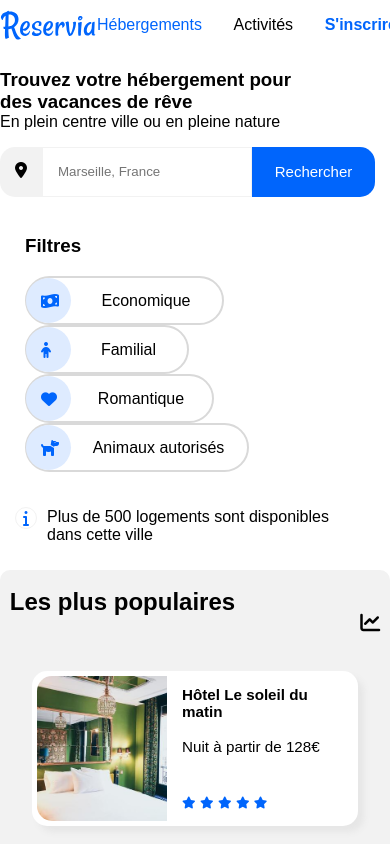
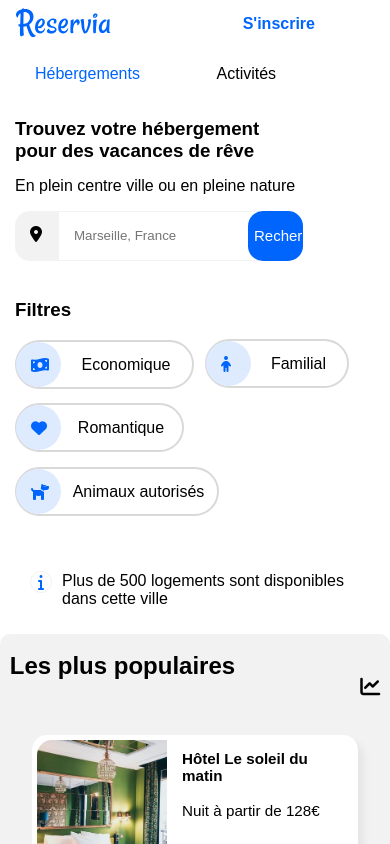
Before and after one commit to diahaby/DiahabyHalima_2_27072021, a plain HTML site: page index.html in a window 390 px wide. Shown: the top 844 px of the page. Drawn offline with Linux system fonts and the light colour scheme.

Commit message:
responsive partie 3

```diff
--- a/index.html
+++ b/index.html
@@ -14,13 +14,13 @@
 
 </head>
 <body>
-    <header>
+    <header class="header">
         <div>
             <nav class="nav">
                 <img src="./images/logo/Reservia.svg" alt="Reservia">
             <div>
                 <ul class="menu">
-                    <li class="menu-item bordernav"><a href="#ancrehebergement"> Hébergements</a></li>
+                    <li class="menu-item1 bordernav"><a href="#ancrehebergement"> Hébergements</a></li>
                     <li class="bordernav menuact"><a href="#ancreactivite"> Activités</a></li>
                     <li class="menu-item login bordernav" ><a href="#"> S'inscrire</a></li>
                 </ul>
@@ -63,7 +63,7 @@
                 <div class="flexnom">Romantique</div>
             </div>
 
-            <div class="titreincon flexbetween">
+            <div class="titreincon titreanimaux flexbetween">
                <div class="flexincon"><i class="fas fa-dog  flexcentre"></i></div>
                 <div class="flexnom">Animaux autorisés</div>
             </div>
--- a/style/mobile.css
+++ b/style/mobile.css
@@ -1,20 +1,78 @@
 @media all and (max-width:767px) {
     body{
-        margin: 0;
-        padding: 0;
-        margin: auto;
+
+        width: 100%;
+        margin: 0px;
     }
 
+    .header{
+        padding-left: 15px;
+    }
+
+    .headrecherche{
+        width: 305px;
+    }
+
+    nav.nav{
+        display: block;
+
+    }
+
+    .menu-item1{
+        margin-left: 20px;
+
+
+    }
+
+    .menu-item{
+        position: relative;
+        bottom: 50px;
+    }
+
+    .menuact{
+        position: relative;
+        left: 55px;
+    }
+    .place{
+        width: 190px;
+    }
+    .recherche{
+        width: 55px;
+        border-radius: 15px;
+    }
 
     .titrevacance{
         width: 75%;
+        margin-bottom: 15px;
     }
     .filtre{
         flex-direction: column;
         align-items: flex-start;
-        margin-left: 25px;
     }
 
+    .titreeco{
+        width: 175px;
+
+    }
+
+    .titrefamilial{
+        width: 140px;
+        position: relative;
+        left: 190px;
+        bottom: 50px;
+    }
+
+    .titreroman{
+        width: 165px;
+        position: relative;
+        bottom: 35px;
+    }
+
+    .titreanimaux{
+        width: 200px;
+        position: relative;
+        bottom: 20px;
+    }
     .flexinfo{
         width: 90%;
     }
@@ -139,7 +197,7 @@
 
 
     .divfooter{
-        width: 100%;
+        width: 90%;
         height: 485px;
         flex-direction: column;
         padding-left: 25px;
--- a/style/style.css
+++ b/style/style.css
@@ -7,6 +7,7 @@ body{
 
 
 }
+
 
 
 
@@ -36,6 +37,11 @@ ul.menu{
     width: 300px;
     padding: 0px;
 
+}
+
+li.menu-item1 a{
+    text-decoration: none;
+    color: #0065fc;
 }
 
 li.menu-item a{
--- a/style/tablet.css
+++ b/style/tablet.css
@@ -1,5 +1,8 @@
 @media all and (max-width: 768px) and (min-width: 376px) {
 .body{
-    font-size: 0.85em;
+    width: 100%;
+}
+nav.nav{
+    display: block;
 }
 }
```
